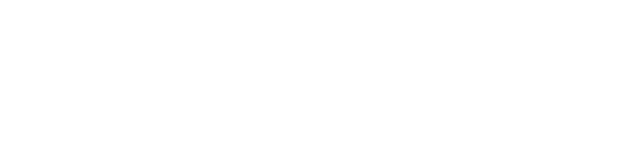
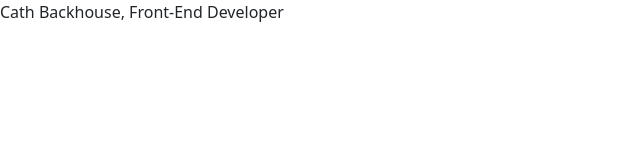
Before and after one commit to Cath5490/Portfolio, a plain HTML site: page index.html in a window 1280 px wide. Shown: the whole page, without its empty margins (0-640 px from the left). Drawn offline with nearby package versions, Linux system fonts and the light colour scheme.

Commit message:
Test Text

```diff
--- a/index.html
+++ b/index.html
@@ -19,5 +19,7 @@
     <link rel="stylesheet" href="css.css" />
     <title>Catherine Backhouse</title>
   </head>
-  <body></body>
+  <body>
+    Cath Backhouse, Front-End Developer
+  </body>
 </html>
```
